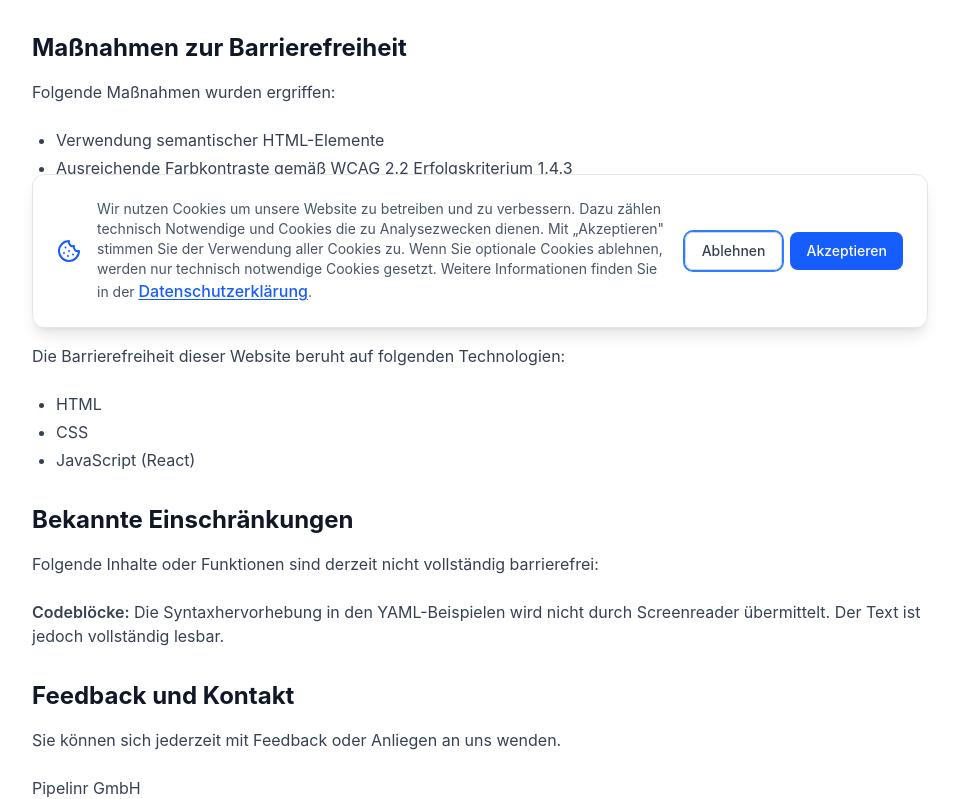
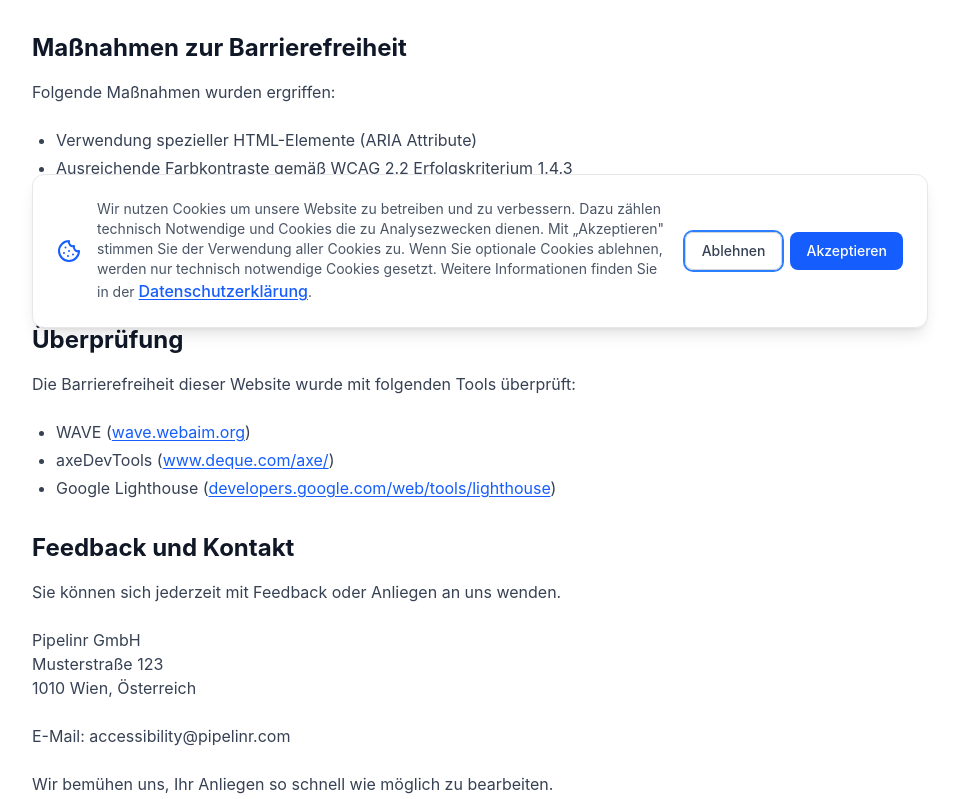
Before and after one commit to Leguan16/Pipelinr, a React (Vite) app: page /accessibility in a window 1280 px wide. Shown: the part 448-1247 px from the top of the page, without its empty margins (160-1119 px from the left). Built offline with nearby package versions, Linux system fonts and the light colour scheme.

Commit message:
change logo and refine accessibility

```diff
--- a/src/app/components/PipelineBuilderSection.tsx
+++ b/src/app/components/PipelineBuilderSection.tsx
@@ -41,7 +41,7 @@ jobs:
     environment: production
     steps:
       - name: Auf Server deployen
-        run: Pipelinr deploy --env production`;
+        run: pipelinr deploy --env production`;
 
 type Status = 'success' | 'running' | 'pending';
 
--- a/src/app/components/ui/button.tsx
+++ b/src/app/components/ui/button.tsx
@@ -5,7 +5,7 @@ import { cva, type VariantProps } from "class-variance-authority";
 import { cn } from "./utils";
 
 const buttonVariants = cva(
-  "inline-flex items-center justify-center gap-2 whitespace-nowrap rounded-md text-sm font-medium transition-all disabled:pointer-events-none disabled:opacity-50 [&_svg]:pointer-events-none [&_svg:not([class*='size-'])]:size-4 shrink-0 [&_svg]:shrink-0 outline-none focus-visible:border-ring focus-visible:ring-ring/50 focus-visible:ring-[3px] aria-invalid:ring-destructive/20 dark:aria-invalid:ring-destructive/40 aria-invalid:border-destructive",
+  "inline-flex items-center justify-center gap-2 whitespace-nowrap rounded-md text-sm font-medium transition-all disabled:pointer-events-none disabled:opacity-50 [&_svg]:pointer-events-none [&_svg:not([class*='size-'])]:size-4 shrink-0 [&_svg]:shrink-0 outline-none focus-visible:border-ring focus-visible:ring-ring focus-visible:ring-[3px] aria-invalid:ring-destructive/20 dark:aria-invalid:ring-destructive/40 aria-invalid:border-destructive",
   {
     variants: {
       variant: {
--- a/src/app/pages/About.tsx
+++ b/src/app/pages/About.tsx
@@ -176,6 +176,10 @@ export function About() {
                   <span className="w-7 h-7 rounded-md inline-block flex-shrink-0" style={{ background: '#34D399' }} />
                   <span className="text-xs font-mono text-gray-600">#34D399</span>
                 </div>
+                <div className="flex items-center gap-2">
+                  <span className="w-7 h-7 rounded-md inline-block flex-shrink-0" style={{ background: '#F87171' }} />
+                  <span className="text-xs font-mono text-gray-600">#F87171</span>
+                </div>
               </div>
               <span className="text-sm text-blue-600">Die Logofarben</span>
             </div>
--- a/src/content/accessibility.md
+++ b/src/content/accessibility.md
@@ -16,25 +16,20 @@ Unser Ziel ist es, die Barrierefreiheit bestmöglich zu erreichen. Dazu gehören
 
 Folgende Maßnahmen wurden ergriffen:
 
-- Verwendung semantischer HTML-Elemente
+- Verwendung spezieller HTML-Elemente (ARIA Attribute)
 - Ausreichende Farbkontraste gemäß WCAG 2.2 Erfolgskriterium 1.4.3
 - Beschriftungen für Links und Schaltflächen
-- Unterstriche für Links in Textbereichen zur visuellen Unterscheidung
+- Links sind ausreichend unterscheidbar, ohne auf Farbe angewiesen zu sein.
 - Hervorhebung von aktiven Textfeldern
+- Navigation von Buttons mit Tastatur möglich
 
-## Technische Spezifikationen
+## Überprüfung
 
-Die Barrierefreiheit dieser Website beruht auf folgenden Technologien:
+Die Barrierefreiheit dieser Website wurde mit folgenden Tools überprüft:
 
-- HTML
-- CSS
-- JavaScript (React)
-
-## Bekannte Einschränkungen
-
-Folgende Inhalte oder Funktionen sind derzeit nicht vollständig barrierefrei:
-
-**Codeblöcke:** Die Syntaxhervorhebung in den YAML-Beispielen wird nicht durch Screenreader übermittelt. Der Text ist jedoch vollständig lesbar.
+- WAVE ([wave.webaim.org](https://wave.webaim.org/))
+- axeDevTools ([www.deque.com/axe/](https://www.deque.com/axe/))
+- Google Lighthouse ([developers.google.com/web/tools/lighthouse](https://developers.google.com/web/tools/lighthouse))
 
 ## Feedback und Kontakt
 
@@ -44,7 +39,7 @@ Pipelinr GmbH \
 Musterstraße 123 \
 1010 Wien, Österreich
 
-E-Mail: accessibility@pipelinr.at
+E-Mail: accessibility@pipelinr.com
 
 Wir bemühen uns, Ihr Anliegen so schnell wie möglich zu bearbeiten.
 
--- a/src/content/imprint.md
+++ b/src/content/imprint.md
@@ -20,7 +20,7 @@ Aufsichtsbehörde: Magistratisches Bezirksamt des I. Bezirkes
 ## Lizenzen & Hinweise
 
 **Lizenzen:** Diese Website verwendet an manchen Stellen "JetBrains Mono" als Schriftart.
-"JetbBrains" stellt diese Schriftart unter der SIL Open Font License, Version 1.1 ([https://scripts.sil.org/OFL](https://scripts.sil.org/OFL))
+JetbBrains stellt diese Schriftart unter der SIL Open Font License, Version 1.1 ([https://scripts.sil.org/OFL](https://scripts.sil.org/OFL))
 zur freien Nutzung und Weiterverbreitung zur Verfügung.
 
 **KI-Hinweise:**
@@ -29,10 +29,8 @@ Laut den Figma AI Terms ([https://www.figma.com/legal/ai-terms/](https://www.fig
 behalten Nutzer grundsätzlich ihre Rechte an eigenen Inhalten.
 Alle Inhalte wurden vor der Veröffentlichung geprüft.
 
-Das Logo von Pipelinr wurde mithilfe von Claude erstellt und anschließend manuell überarbeitet.
-Laut den Anthropic Customer Terms ([https://www.anthropic.com/legal/consumer-terms](https://www.anthropic.com/legal/consumer-terms))
-behalten Nutzer grundsätzlich ihre Rechte an eigenen Inhalten.
-Alle Inhalte wurden vor der Veröffentlichung geprüft.
+Das Logo von Pipelinr wurde mithilfe von draw.io erstellt und ist per draw.io erlaubt für kommerzielle Zwecke zu nutzen.
+Weitere Informationen finden Sie unter [github.com/jgraph/drawio#license](https://github.com/jgraph/drawio#license)
 
 **Erstellungshinweis:**
 Diese Website wurde ausschließlich im Rahmen einer Studienaufgabe erstellt.
--- a/src/content/terms.md
+++ b/src/content/terms.md
@@ -29,7 +29,7 @@ und der damit verbundenen Bestellung des Produktes und durch Annahme des Anbiete
 
 4.1 Der Umfang der vertraglichen Leistung ergibt sich aus der gewählten Produktstufe "Free", "Pro", "Business" oder "Enterprise".
 
-4.2 Der Anbieter gewährleistet eine Verfügbarkeit von 99,5%.
+4.2 Der Anbieter gewährleistet eine Verfügbarkeit von 99,9%.
 
 4.2.1 Kann der Anbieter die oben genannte Verfügbarkeit nicht gewährleisten, so kann der Kunde vom Vertrag zurücktreten.
 
--- a/src/styles/theme.css
+++ b/src/styles/theme.css
@@ -24,7 +24,7 @@
   --switch-background: #cbced4;
   --font-weight-medium: 500;
   --font-weight-normal: 400;
-  --ring: oklch(0.708 0 0);
+  --ring: #030213;
   --chart-1: oklch(0.646 0.222 41.116);
   --chart-2: oklch(0.6 0.118 184.704);
   --chart-3: oklch(0.398 0.07 227.392);
@@ -60,7 +60,7 @@
   --destructive-foreground: oklch(0.637 0.237 25.331);
   --border: oklch(0.269 0 0);
   --input: oklch(0.269 0 0);
-  --ring: oklch(0.439 0 0);
+  --ring: oklch(0.985 0 0);
   --font-weight-medium: 500;
   --font-weight-normal: 400;
   --chart-1: oklch(0.488 0.243 264.376);
```
Also changed, not shown: src/content/logo.svg.
